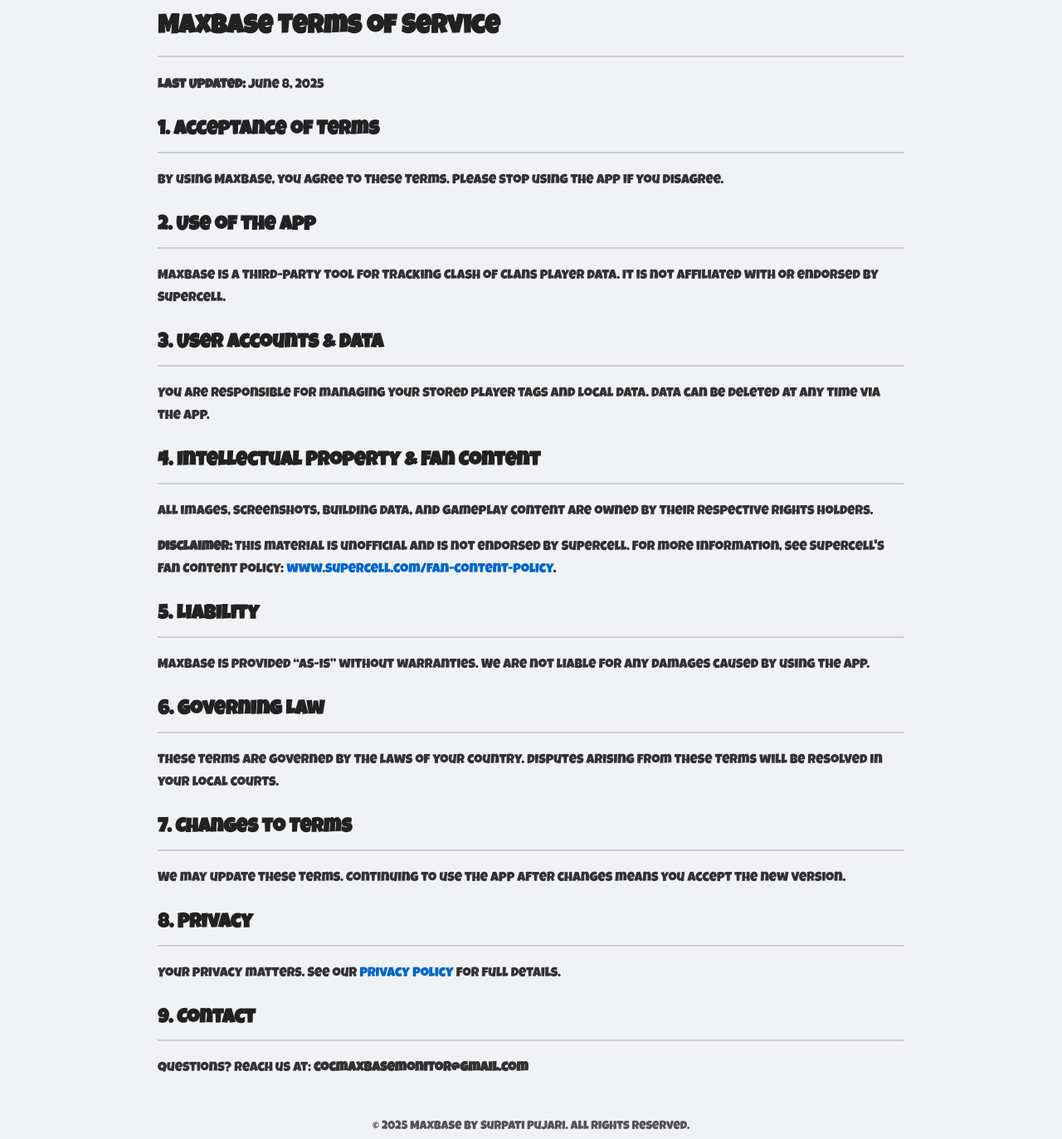
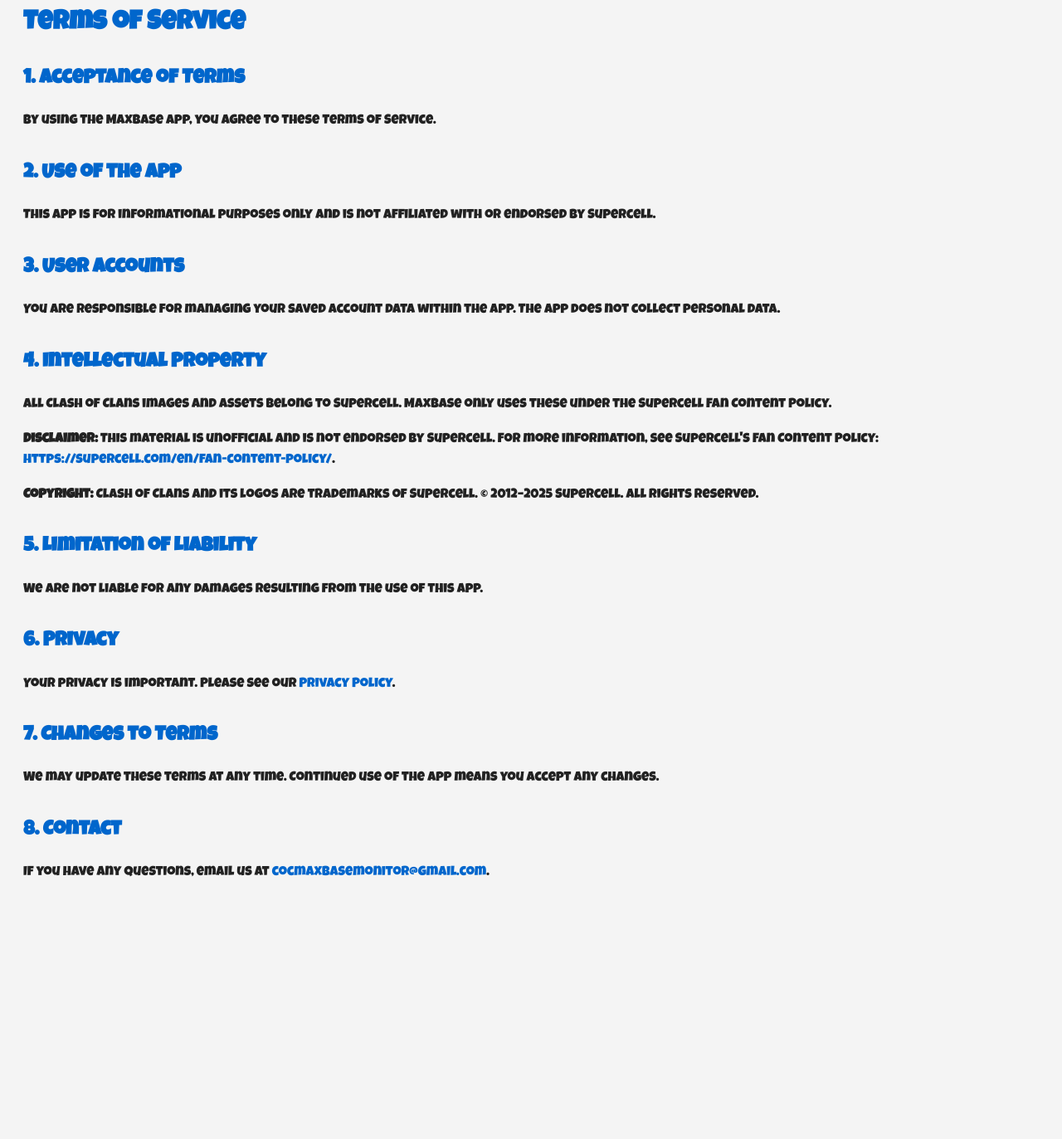
Before and after one commit to babapujari16/maxbase-privacy-policy, a plain HTML site: page terms-of-service.html in a window 1280 px wide. Shown: the part 46-1419 px from the top of the page at 83% size. After the commit the page ends 1170 px from the top, so only its background shows below. Drawn offline with Linux system fonts and the light colour scheme.

Commit message:
Update terms-of-service.html

```diff
--- a/terms-of-service.html
+++ b/terms-of-service.html
@@ -1,53 +1,74 @@
 <!DOCTYPE html>
 <html lang="en">
 <head>
-  <!-- Metadata and Luckiest Guy font -->
-  <title>MaxBase – Terms of Service</title>
-  <link href="https://fonts.googleapis.com/css2?family=Luckiest+Guy&display=swap" rel="stylesheet" />
+  <meta charset="UTF-8" />
+  <meta name="viewport" content="width=device-width, initial-scale=1.0"/>
+  <title>Terms of Service - MaxBase</title>
+  <link href="https://fonts.googleapis.com/css2?family=Luckiest+Guy&display=swap" rel="stylesheet"/>
   <style>
-    /* Same styling as Privacy Policy for consistency */
-    body { font-family: 'Luckiest Guy', cursive; padding: 2em; max-width: 900px; margin: auto; background: #f0f2f5; color: #333; line-height: 1.7; }
-    h1, h2 { color: #222; border-bottom: 2px solid #ccc; padding-bottom: 5px; }
-    ul { padding-left: 1.5em; }
-    footer { margin-top: 3em; font-size: 0.9em; text-align: center; color: #555; }
-    a { color: #0066cc; text-decoration: none; }
-    a:hover { text-decoration: underline; }
+    body {
+      font-family: 'Luckiest Guy', cursive;
+      background-color: #f4f4f4;
+      color: #222;
+      padding: 20px;
+      line-height: 1.6;
+    }
+    h1, h2 {
+      color: #0066cc;
+    }
+    a {
+      color: #0066cc;
+      text-decoration: none;
+    }
+    .section {
+      margin-bottom: 30px;
+    }
   </style>
 </head>
 <body>
+  <h1>Terms of Service</h1>
 
-  <h1>MaxBase Terms of Service</h1>
-  <p><strong>Last Updated:</strong> June 8, 2025</p>
+  <div class="section">
+    <h2>1. Acceptance of Terms</h2>
+    <p>By using the MaxBase app, you agree to these Terms of Service.</p>
+  </div>
 
-  <h2>1. Acceptance of Terms</h2>
-  <p>By using MaxBase, you agree to these Terms. Please stop using the app if you disagree.</p>
+  <div class="section">
+    <h2>2. Use of the App</h2>
+    <p>This app is for informational purposes only and is not affiliated with or endorsed by Supercell.</p>
+  </div>
 
-  <h2>2. Use of the App</h2>
-  <p>MaxBase is a third-party tool for tracking Clash of Clans player data. It is not affiliated with or endorsed by Supercell.</p>
+  <div class="section">
+    <h2>3. User Accounts</h2>
+    <p>You are responsible for managing your saved account data within the app. The app does not collect personal data.</p>
+  </div>
 
-  <h2>3. User Accounts & Data</h2>
-  <p>You are responsible for managing your stored player tags and local data. Data can be deleted at any time via the app.</p>
+  <div class="section">
+    <h2>4. Intellectual Property</h2>
+    <p>All Clash of Clans images and assets belong to Supercell. MaxBase only uses these under the Supercell Fan Content Policy.</p>
+    <p><strong>Disclaimer:</strong> This material is unofficial and is not endorsed by Supercell. For more information, see Supercell's Fan Content Policy:
+    <a href="https://supercell.com/en/fan-content-policy/" target="_blank">https://supercell.com/en/fan-content-policy/</a>.</p>
+    <p><strong>Copyright:</strong> Clash of Clans and its logos are trademarks of Supercell. © 2012–2025 Supercell. All rights reserved.</p>
+  </div>
 
-  <h2>4. Intellectual Property & Fan Content</h2>
-  <p>All images, screenshots, building data, and gameplay content are owned by their respective rights holders.</p>
-  <p><strong>Disclaimer:</strong> This material is unofficial and is not endorsed by Supercell. For more information, see Supercell's Fan Content Policy: <a href="https://supercell.com/en/fan-content-policy/" target="_blank">www.supercell.com/fan-content-policy</a>.</p>
+  <div class="section">
+    <h2>5. Limitation of Liability</h2>
+    <p>We are not liable for any damages resulting from the use of this app.</p>
+  </div>
 
-  <h2>5. Liability</h2>
-  <p>MaxBase is provided “as-is” without warranties. We are not liable for any damages caused by using the app.</p>
+  <div class="section">
+    <h2>6. Privacy</h2>
+    <p>Your privacy is important. Please see our <a href="https://babapujari16.github.io/maxbase-privacy-policy/">Privacy Policy</a>.</p>
+  </div>
 
-  <h2>6. Governing Law</h2>
-  <p>These Terms are governed by the laws of your country. Disputes arising from these Terms will be resolved in your local courts.</p>
+  <div class="section">
+    <h2>7. Changes to Terms</h2>
+    <p>We may update these terms at any time. Continued use of the app means you accept any changes.</p>
+  </div>
 
-  <h2>7. Changes to Terms</h2>
-  <p>We may update these Terms. Continuing to use the app after changes means you accept the new version.</p>
-
-  <h2>8. Privacy</h2>
-  <p>Your privacy matters. See our <a href="https://babapujari16.github.io/maxbase-privacy-policy/">Privacy Policy</a> for full details.</p>
-
-  <h2>9. Contact</h2>
-  <p>Questions? Reach us at: <strong>cocmaxbasemonitor@gmail.com</strong></p>
-
-  <footer>© 2025 MaxBase by Surpati Pujari. All rights reserved.</footer>
-
+  <div class="section">
+    <h2>8. Contact</h2>
+    <p>If you have any questions, email us at <a href="mailto:cocmaxbasemonitor@gmail.com">cocmaxbasemonitor@gmail.com</a>.</p>
+  </div>
 </body>
 </html>
```
